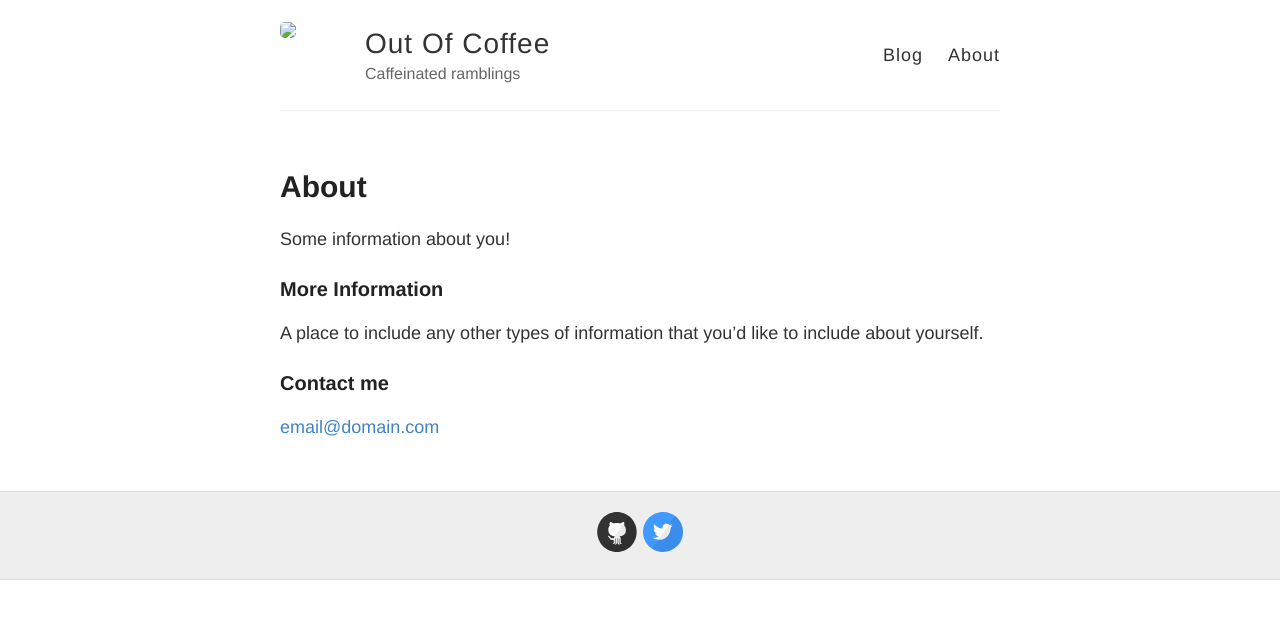
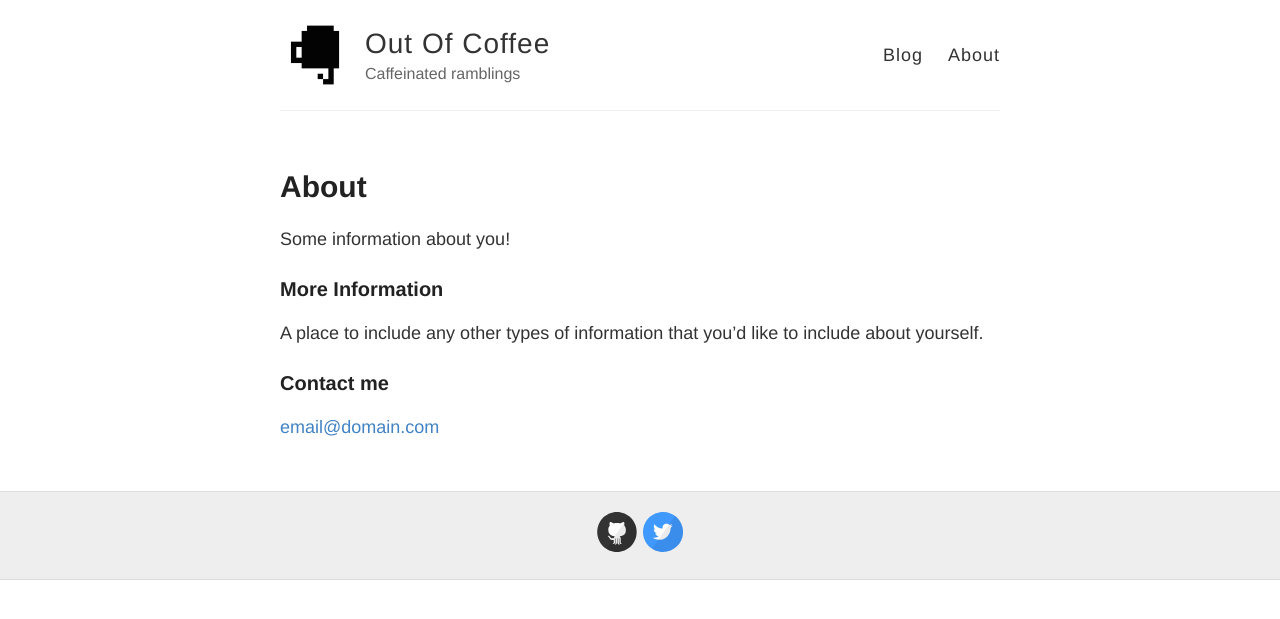
Before and after one commit to tobytes/tobytes.github.io, a Jekyll site: the page built from about.md, in a window 1280 px wide. Shown: the top 619 px of the page. Built offline with Jekyll 4.4.1, drawn with Linux system fonts in a browser that asks for light colours.

Commit message:
Update _config.yml

```diff
--- a/_config.yml
+++ b/_config.yml
@@ -9,7 +9,7 @@ name: Out Of Coffee
 description: Caffeinated ramblings
 
 # URL of your avatar or profile pic (you could use your GitHub profile pic)
-avatar: images/placeholder.png
+avatar: /images/placeholder.png
 
 #
 # Flags below are optional
```
